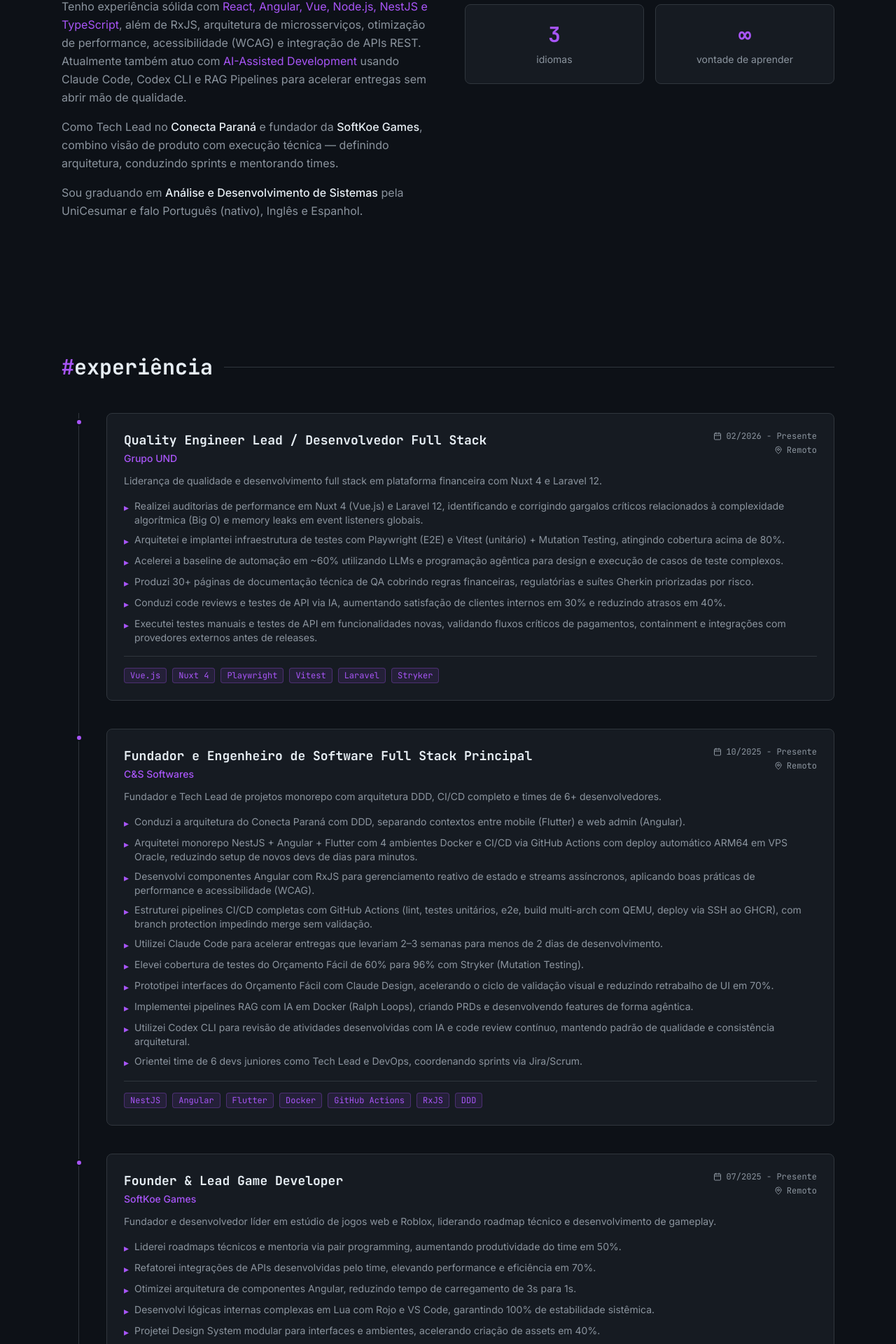
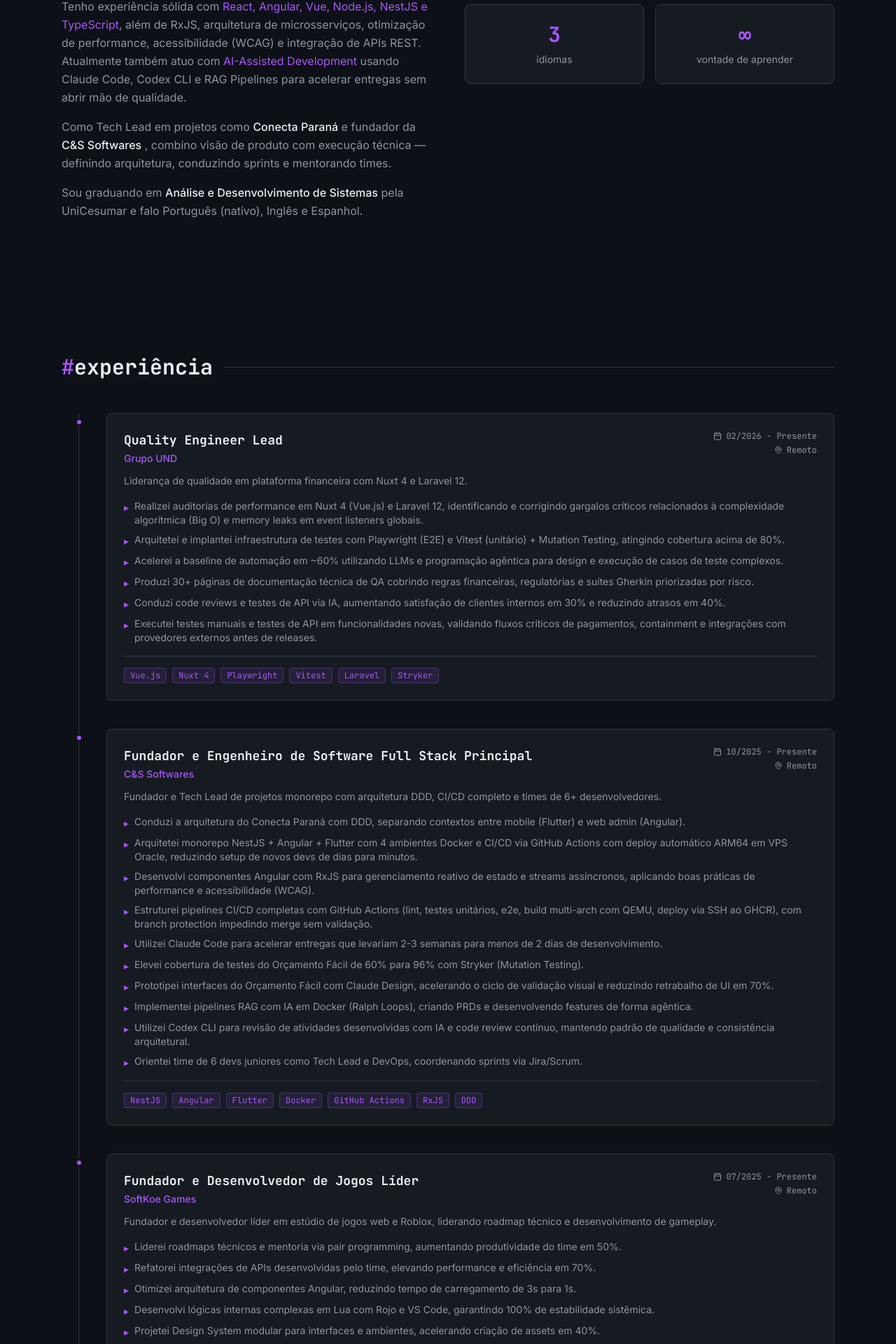
Before and after one commit to gabecmelo/gabecmelo.github.io, a React (Vite) app: page / in a window 1280 px wide. Shown: the part 1104-3024 px from the top of the page at 70% size. Built offline with nearby package versions, Linux system fonts and the light colour scheme.

Commit message:
feat: update title, about and experiences

```diff
--- a/index.html
+++ b/index.html
@@ -8,7 +8,7 @@
     <link rel="preconnect" href="https://fonts.googleapis.com" />
     <link rel="preconnect" href="https://fonts.gstatic.com" crossorigin />
     <link href="https://fonts.googleapis.com/css2?family=Inter:wght@300;400;500;600;700&family=JetBrains+Mono:wght@400;500;700&display=swap" rel="stylesheet" />
-    <title>Gabriel Melo | Desenvolvedor Fullstack</title>
+    <title>Gabriel Melo | Engenheiro de Software Full Stack</title>
   </head>
   <body>
     <div id="root"></div>
--- a/src/i18n/en.ts
+++ b/src/i18n/en.ts
@@ -22,12 +22,12 @@
     bio: [
       "Hi! I'm <strong>Gabriel Cabral Melo</strong>, a Full Stack Software Engineer with over 3 years of experience building scalable applications — from backend to frontend, including infrastructure and technical leadership.",
       'I have solid experience with <accent>React, Angular, Vue, Node.js, NestJS, and TypeScript</accent>, along with RxJS, microservices architecture, performance optimization, accessibility (WCAG), and REST API integration. I also work with <accent>AI-Assisted Development</accent> using Claude Code, Codex CLI, and RAG Pipelines to accelerate delivery without compromising quality.',
-      'As Tech Lead at <strong>Conecta Paraná</strong> and founder of <strong>SoftKoe Games</strong>, I combine product vision with technical execution — defining architecture, running sprints, and mentoring teams.',
+      'As Tech Lead at <strong>Conecta Paraná</strong> and founder of <strong>C&S Softwares</strong>, I combine product vision with technical execution — defining architecture, running sprints, and mentoring teams.',
       'I am pursuing a degree in <strong>Systems Analysis and Development</strong> at UniCesumar and speak Portuguese (native), English, and Spanish.',
     ],
     stats: [
       { value: '3+', label: 'years of experience' },
-      { value: '5', label: 'companies served' },
+      { value: '8', label: 'companies served' },
       { value: '3', label: 'languages' },
       { value: '∞', label: 'passion for learning' },
     ],
@@ -37,9 +37,9 @@
     remote: 'Remote',
     items: [
       {
-        role: 'Quality Engineering Lead / Full Stack Developer',
+        role: 'Quality Engineering Lead',
         description:
-          'Quality leadership and full stack development on a financial platform with Nuxt 4 and Laravel 12.',
+          'Quality leadership on a financial platform with Nuxt 4 and Laravel 12.',
         bullets: [
           'Performed deep-dive performance audits on Nuxt 4 (Vue.js) and Laravel 12, identifying and mitigating critical bottlenecks related to Big O complexity and memory leaks in global event listeners.',
           'Architected and deployed a test automation infrastructure with Playwright (E2E) and Vitest (unit) + Mutation Testing, achieving over 80% effective code coverage.',
@@ -58,7 +58,7 @@
           'Architected a full monorepo infrastructure (NestJS + Angular SPA + Flutter) with 4 Docker environments, CI/CD via GitHub Actions, and automated ARM64 deployment on Oracle Cloud VPS, reducing new developer onboarding from days to minutes.',
           'Developed Angular components with RxJS for reactive state management and asynchronous data streams, applying best practices in performance and accessibility (WCAG).',
           'Enforced end-to-end CI/CD pipelines with GitHub Actions (lint, unit tests, e2e, multi-arch builds with QEMU, SSH deploy to GHCR), with branch protection preventing merges without validation.',
-          'Leveraged Claude Code to accelerate deliveries that would take 2–3 weeks to under 2 days of development.',
+          'Leveraged Claude Code to accelerate deliveries that would take 2-3 weeks to under 2 days of development.',
           'Raised test coverage on Orçamento Fácil from 60% to 96% with Stryker (Mutation Testing).',
           'Prototyped interfaces for Orçamento Fácil with Claude Design, accelerating the visual validation cycle and reducing UI rework by 70%.',
           'Implemented AI RAG pipelines in Docker containers (Ralph Loops), creating PRDs and developing features autonomously.',
@@ -87,7 +87,7 @@
         subProjects: [
           {
             bullets: [
-              'Recovered US$ 70k annually in revenue by mitigating contractual errors through refactoring Node.js cron jobs and Axios/Express integrations, reducing failures by 60% and increasing task reliability by 45%.',
+              'Recovered US$ 5.8k monthly in revenue by mitigating contractual errors through refactoring Node.js cron jobs and Axios/Express integrations, reducing failures by 60% and increasing task reliability by 45%.',
               'Reduced MTTR by 50% and ensured zero-downtime deployments with GitHub Actions, Docker, and Kubernetes.',
               'Developed Node.js auth/log middleware to standardize the microservices architecture, onboarding 3 new services within the first month.',
             ],
--- a/src/i18n/pt.ts
+++ b/src/i18n/pt.ts
@@ -22,12 +22,12 @@
     bio: [
       'Olá! Sou <strong>Gabriel Cabral Melo</strong>, Engenheiro de Software Full Stack com mais de 3 anos de experiência construindo aplicações escaláveis — do backend ao frontend, passando por infraestrutura e liderança técnica.',
       'Tenho experiência sólida com <accent>React, Angular, Vue, Node.js, NestJS e TypeScript</accent>, além de RxJS, arquitetura de microsserviços, otimização de performance, acessibilidade (WCAG) e integração de APIs REST. Atualmente também atuo com <accent>AI-Assisted Development</accent> usando Claude Code, Codex CLI e RAG Pipelines para acelerar entregas sem abrir mão de qualidade.',
-      'Como Tech Lead no <strong>Conecta Paraná</strong> e fundador da <strong>SoftKoe Games</strong>, combino visão de produto com execução técnica — definindo arquitetura, conduzindo sprints e mentorando times.',
+      'Como Tech Lead em projetos como <strong>Conecta Paraná</strong> e fundador da <strong>C&S Softwares</strong> , combino visão de produto com execução técnica — definindo arquitetura, conduzindo sprints e mentorando times.',
       'Sou graduando em <strong>Análise e Desenvolvimento de Sistemas</strong> pela UniCesumar e falo Português (nativo), Inglês e Espanhol.',
     ],
     stats: [
       { value: '3+', label: 'anos de experiência' },
-      { value: '5', label: 'empresas atendidas' },
+      { value: '8', label: 'empresas atendidas' },
       { value: '3', label: 'idiomas' },
       { value: '∞', label: 'vontade de aprender' },
     ],
@@ -37,9 +37,9 @@
     remote: 'Remoto',
     items: [
       {
-        role: 'Quality Engineer Lead / Desenvolvedor Full Stack',
+        role: 'Quality Engineer Lead',
         description:
-          'Liderança de qualidade e desenvolvimento full stack em plataforma financeira com Nuxt 4 e Laravel 12.',
+          'Liderança de qualidade em plataforma financeira com Nuxt 4 e Laravel 12.',
         bullets: [
           'Realizei auditorias de performance em Nuxt 4 (Vue.js) e Laravel 12, identificando e corrigindo gargalos críticos relacionados à complexidade algorítmica (Big O) e memory leaks em event listeners globais.',
           'Arquitetei e implantei infraestrutura de testes com Playwright (E2E) e Vitest (unitário) + Mutation Testing, atingindo cobertura acima de 80%.',
@@ -58,7 +58,7 @@
           'Arquitetei monorepo NestJS + Angular + Flutter com 4 ambientes Docker e CI/CD via GitHub Actions com deploy automático ARM64 em VPS Oracle, reduzindo setup de novos devs de dias para minutos.',
           'Desenvolvi componentes Angular com RxJS para gerenciamento reativo de estado e streams assíncronos, aplicando boas práticas de performance e acessibilidade (WCAG).',
           'Estruturei pipelines CI/CD completas com GitHub Actions (lint, testes unitários, e2e, build multi-arch com QEMU, deploy via SSH ao GHCR), com branch protection impedindo merge sem validação.',
-          'Utilizei Claude Code para acelerar entregas que levariam 2–3 semanas para menos de 2 dias de desenvolvimento.',
+          'Utilizei Claude Code para acelerar entregas que levariam 2-3 semanas para menos de 2 dias de desenvolvimento.',
           'Elevei cobertura de testes do Orçamento Fácil de 60% para 96% com Stryker (Mutation Testing).',
           'Prototipei interfaces do Orçamento Fácil com Claude Design, acelerando o ciclo de validação visual e reduzindo retrabalho de UI em 70%.',
           'Implementei pipelines RAG com IA em Docker (Ralph Loops), criando PRDs e desenvolvendo features de forma agêntica.',
@@ -67,7 +67,7 @@
         ],
       },
       {
-        role: 'Founder & Lead Game Developer',
+        role: 'Fundador e Desenvolvedor de Jogos Líder',
         description:
           'Fundador e desenvolvedor líder em estúdio de jogos web e Roblox, liderando roadmap técnico e desenvolvimento de gameplay.',
         bullets: [
@@ -87,7 +87,7 @@
         subProjects: [
           {
             bullets: [
-              'Recuperei US$ 70k anuais em receita ao mitigar erros contratuais via refatoração de cron jobs Node.js e integrações Axios/Express, reduzindo falhas em 60% e elevando a confiabilidade das tarefas em 45%.',
+              'Recuperei US$ 5.8k mensais em receita ao mitigar erros contratuais via refatoração de cron jobs Node.js e integrações Axios/Express, reduzindo falhas em 60% e elevando a confiabilidade das tarefas em 45%.',
               'Reduzi MTTR em 50% e garanti deploys zero downtime com GitHub Actions, Docker e Kubernetes.',
               'Desenvolvi middlewares Node.js auth/log para padronizar a arquitetura de microsserviços, integrando 3 novos serviços no primeiro mês.',
             ],
```
